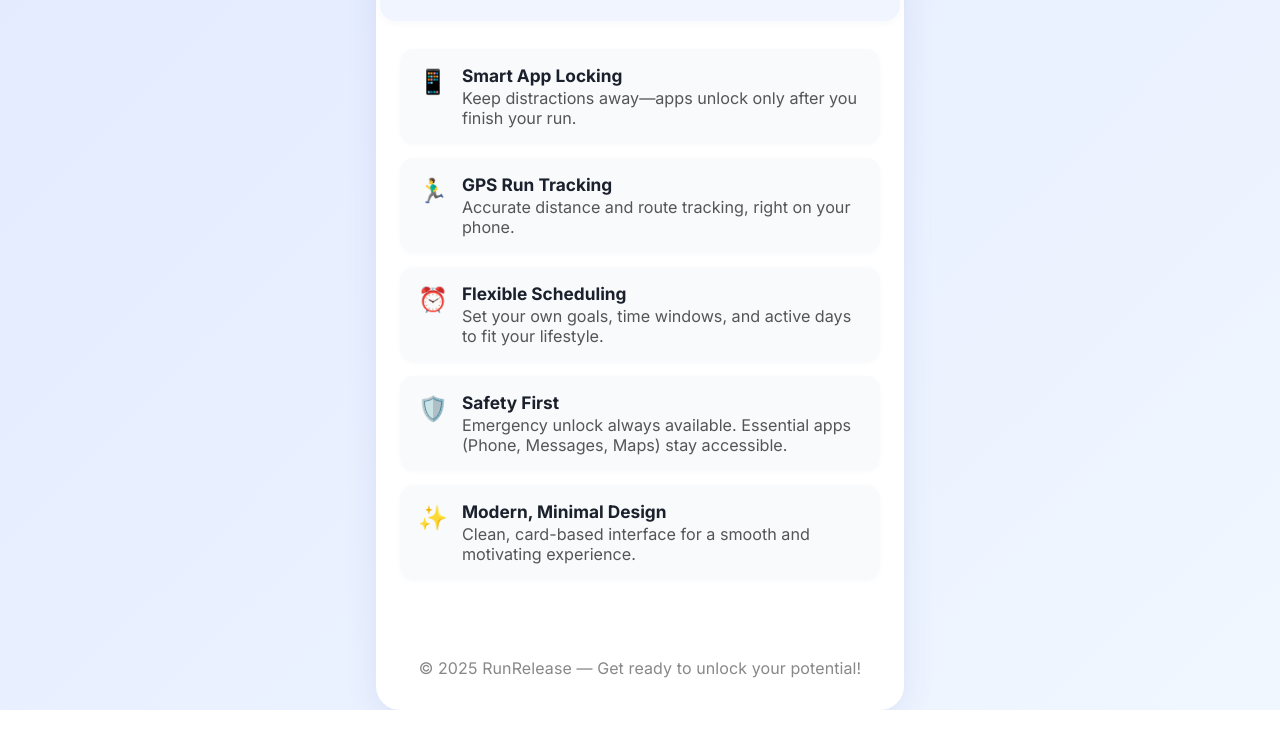
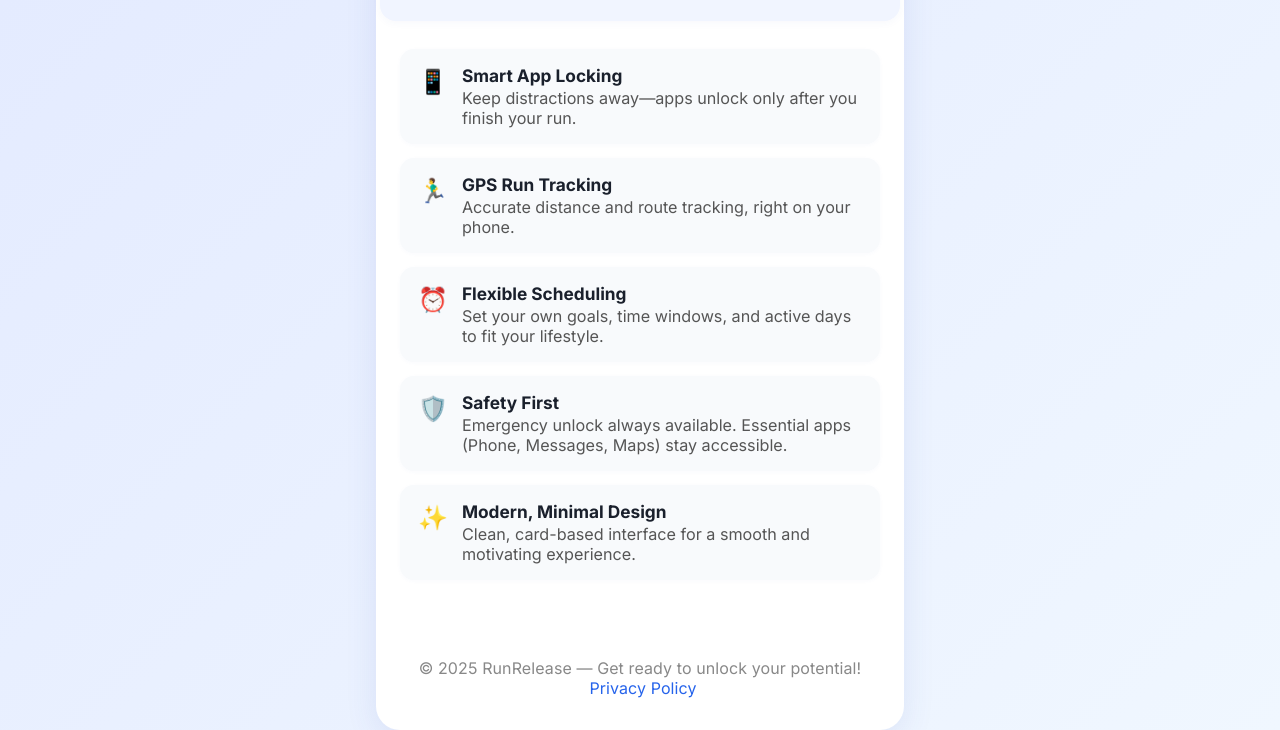
Before and after one commit to hawkkkk0609/RunRelease, a plain HTML site: page index.html in a window 1280 px wide. Shown: the part 674-1404 px from the top of the page. Drawn offline with Linux system fonts and the light colour scheme.

Commit message:
Update index.html

```diff
--- a/index.html
+++ b/index.html
@@ -126,6 +126,14 @@
       margin-bottom: 8px;
       letter-spacing: 0.1px;
     }
+    .footer a {
+      color: #2563eb;
+      text-decoration: none;
+      margin-left: 6px;
+    }
+    .footer a:hover {
+      text-decoration: underline;
+    }
     @media (max-width: 600px) {
       .container { margin: 12px; padding: 12px; }
     }
@@ -189,6 +197,7 @@
 
     <div class="footer">
       &copy; <span id="year"></span> RunRelease &mdash; Get ready to unlock your potential!
+      <a href="privacy-policy.html" aria-label="Privacy Policy">Privacy Policy</a>
     </div>
   </div>
   <script>
```
